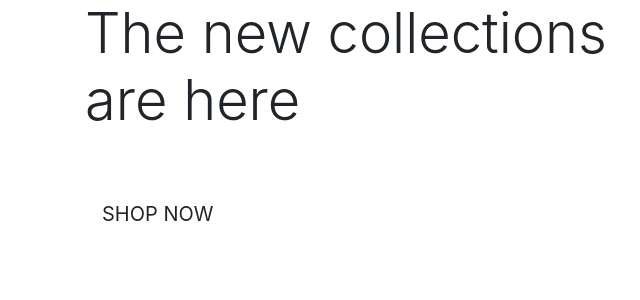
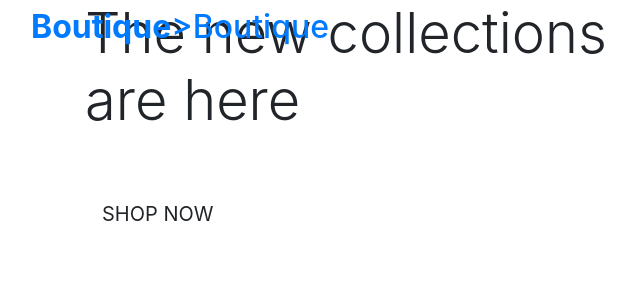
Before and after one commit to Dwain-Daniel/dwains_boutique, a Django app: page / in a window 1280 px wide. Shown: the top 300 px of the page, without its empty margins (0-640 px from the left). Run offline with Django 3.2, Linux system fonts and the light colour scheme; some libraries are stand-ins or nearby versions.

Commit message:
editting base template

```diff
--- a/templates/base.html
+++ b/templates/base.html
@@ -32,7 +32,20 @@
     <title>Dwains Boutique {% block extra_title %}{% endblock %}</title>
   </head>
   <body>
-      <header class='container-fluid fixed-top '></header>
+      <header class='container-fluid fixed-top'>
+          <div class="row">
+              <div class="col-12 col-lg-4 my-auto py-1 py-lg-0 text-center text-lg-left">
+                  <a href="{% url 'home' %" class="nav-link main-logo-link">
+                      <h2 class="logo-front text-black my-0"><strong>Boutique</strong>>Boutique</h2>
+                  </a>
+              </div>
+              <div class="col-12 col-lg-4 my-auto py-1 py-lg-0 text-center text-lg-left"></div>
+              <div class="col-12 col-lg-4 my-auto py-1 py-lg-0 text-center text-lg-left"></div>
+              <div class="col-12 col-lg-4"></div>
+              <div class="col-12 col-lg-4"></div>
+          </div>
+      </header>
+
       {% if messages %}
       <div class = 'message_container'></div>
       {% endif %}
```
